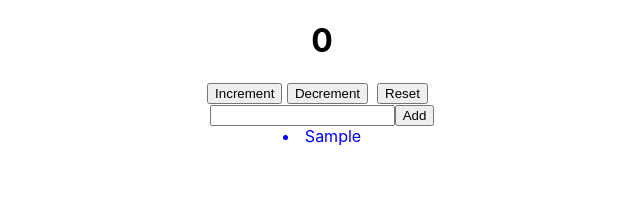
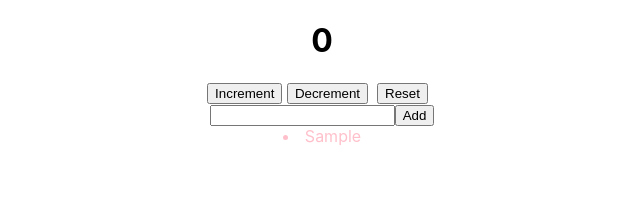
Before and after one commit to tejualapati97/teju-1, a React (Create React App) app: page / in a window 1280 px wide. Both pictures are taken after typing "Sample" into the empty fields and a click on the button "Add". Shown: the top 216 px of the page, without its empty margins (318-958 px from the left). Built offline with nearby package versions, Linux system fonts and the light colour scheme.

Commit message:
colour to yellow
color to pink

```diff
--- a/src/components/Todo.js
+++ b/src/components/Todo.js
@@ -19,7 +19,7 @@ const Todo = () => {
       <>
         {list.length > 0
           ? list.map((teju, index) => {
-              return <li key={index} style={{color:"blue"}}>{teju}</li>;
+              return <li key={index} style={{color:"pink"}}>{teju}</li>;
             })
           : <p>no data available</p>}
       </>
```
